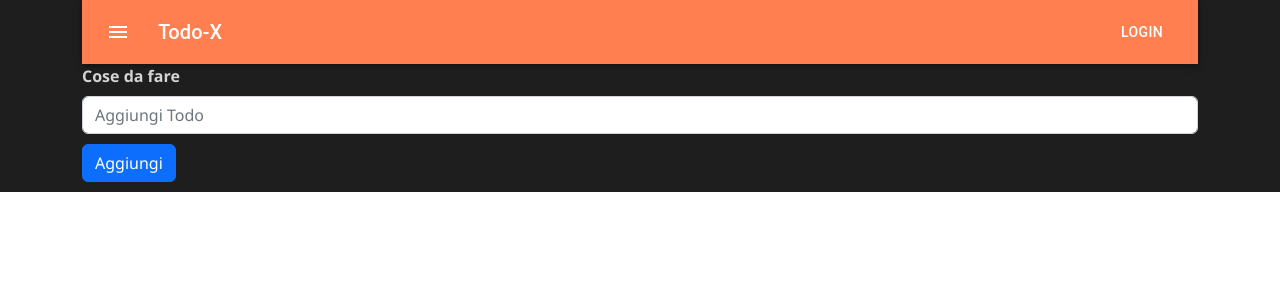
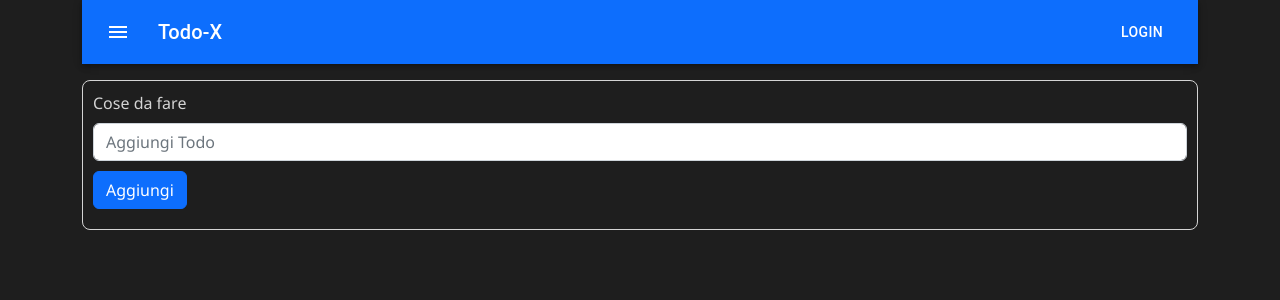
Before and after one commit to gidixi/todox, a React (Create React App) app: page / in a window 1280 px wide. Shown: the top 300 px of the page. Built offline with nearby package versions, Linux system fonts and the light colour scheme.

Commit message:
modifiche css

```diff
--- a/src/App.css
+++ b/src/App.css
@@ -39,6 +39,7 @@
 
 .cardDimesione{
   width: 100%;
+
 }
 
 .cardDimRight{
@@ -48,6 +49,20 @@
 .completed {
   background-color: #c8e6c9; /* colore verde chiaro */
 }
+
+.colore_menu{
+  background-color: #0d6efd;
+}
+
+.dimForm{
+  margin-bottom: 10px;
+  margin-top: 1em;
+  padding: 10px;
+  border: 1px solid;
+  border-radius: 8px;
+
+}
+
 
 
 
@@ -69,6 +84,7 @@ code, pre {
 .code {
   padding: 0.2em 0.4em;
   border-radius: 0.3em;
+  margin-top: 0.3em;
 }
 
 pre {
--- a/src/App.js
+++ b/src/App.js
@@ -1,8 +1,9 @@
 import React from "react";
 import "./App.css";
-import { Button, Card, Form } from 'react-bootstrap';
+import {Button,Card, Form } from 'react-bootstrap';
 import 'bootstrap/dist/css/bootstrap.min.css';
 import ButtonAppBar from './menu'
+
 
 
 function Todo({ todo, index, markTodo, removeTodo, }) {
@@ -57,9 +58,9 @@ function FormTodo({ addTodo }) {
 
 
   return (
-    <Form onSubmit={handleSubmit}>
+    <Form className="dimForm" onSubmit={handleSubmit}>
       <Form.Group>
-        <Form.Label><b>Cose da fare</b></Form.Label>
+        <Form.Label>Cose da fare</Form.Label>
         <Form.Control type="text" id="input" className="input" value={value} onChange={e => setValue(e.target.value)} placeholder="Aggiungi Todo" />
       </Form.Group>
       <Button className="bottone" type="submit" >
@@ -68,66 +69,6 @@ function FormTodo({ addTodo }) {
     </Form>
   );
 }
-
-/*
-function App() {
-
-
-  const [todos, setTodos] = React.useState(
-    JSON.parse(localStorage.getItem("todos")) || [
-      {
-        text: "",
-        isDone: false
-      }
-    ]
-  );
-
-  React.useEffect(() => {
-    localStorage.setItem("todos", JSON.stringify(todos));
-  }, [todos]);
-
-  const addTodo = text => {
-    const newTodos = [...todos, { text }];
-    setTodos(newTodos);
-  };
-
-  const markTodo = index => {
-    const newTodos = [...todos];
-    newTodos[index].isDone = true;
-    setTodos(newTodos);
-  };
-
-  const removeTodo = index => {
-    const newTodos = [...todos];
-    newTodos.splice(index, 1);
-    setTodos(newTodos);
-  };
-
-  return (
-    <div className="app">
-      <div className="container">
-        <h1 className="text-center mb-4">Todo-X</h1>
-        <FormTodo addTodo={addTodo} />
-        <div>
-          {todos.map((todo, index) => (
-            <Card className="code">
-              <Card.Body>
-                <Todo
-                key={index}
-                index={index}
-                todo={todo}
-                markTodo={markTodo}
-                removeTodo={removeTodo}
-                />
-              </Card.Body>
-            </Card>
-          ))}
-        </div>
-      </div>
-    </div>
-  );
-}
-*/
 
 function App() {
   const [todos, setTodos] = React.useState(
--- a/src/index.css
+++ b/src/index.css
@@ -13,5 +13,5 @@ code {
 }
 
 body > #root > div {
-  /*height: 100vh;*/
+  height: 100vh;
 }
--- a/src/menu.css
+++ b/src/menu.css
@@ -1,5 +1,5 @@
 .colore_menu{
-    background-color: coral;
+    background-color: #0d6efd;
 }
 
 .menu_pers{
```
